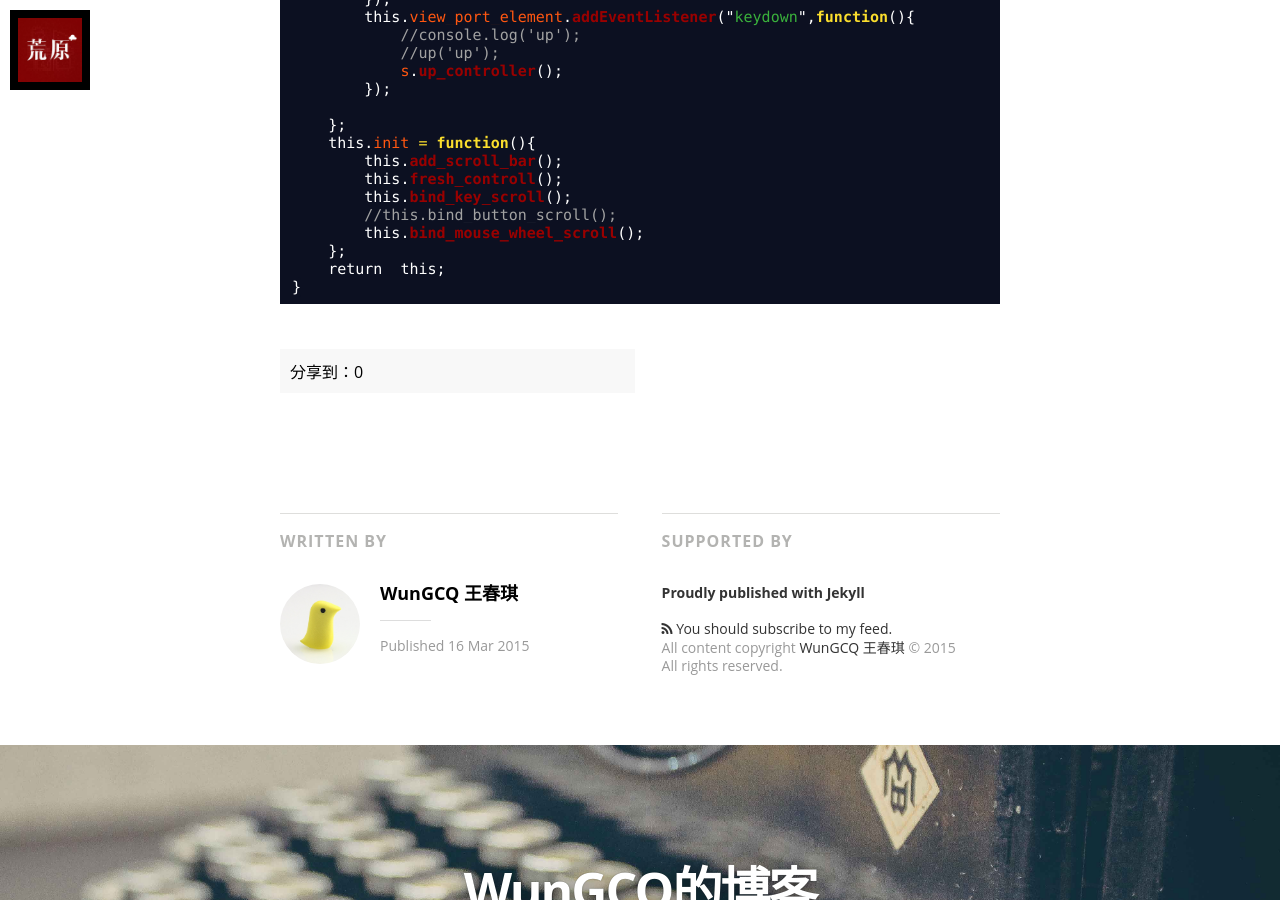
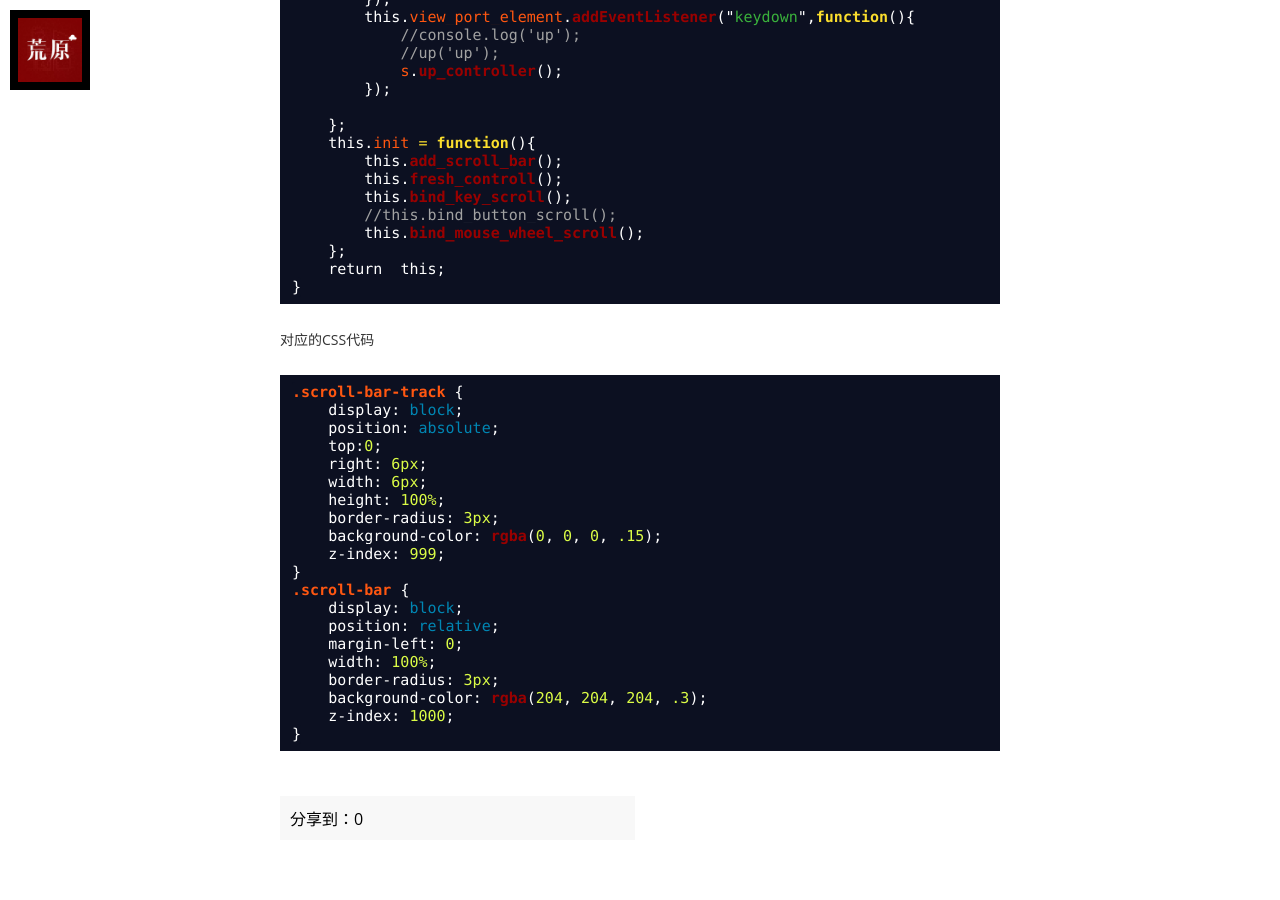
Before and after one commit to wcqblog/wcqblog.github.io, a Jekyll site: the page built from _posts/2015-3-16-scroll-bar.markdown, in a window 1280 px wide and 900 px high, scrolled down 4848 px. Built offline with Jekyll 4.4.1, drawn with Linux system fonts in a browser that asks for light colours; nearby versions of some CDN libraries; some web fonts are replaced; Markdown is read by kramdown in place of the engine named in the settings; comment, search, counter and statistics services are not loaded.

Commit message:
Update 2015-3-16-scroll-bar.markdown

````diff
--- a/_posts/2015-3-16-scroll-bar.markdown
+++ b/_posts/2015-3-16-scroll-bar.markdown
@@ -236,3 +236,28 @@ function scrollbar(){
     return  this;
 }
 ```
+
+对应的CSS代码
+
+```css
+.scroll-bar-track {
+    display: block;
+    position: absolute;
+    top:0;
+    right: 6px;
+    width: 6px;
+    height: 100%;
+    border-radius: 3px;
+    background-color: rgba(0, 0, 0, .15);
+    z-index: 999;
+}
+.scroll-bar {
+    display: block;
+    position: relative;
+    margin-left: 0;
+    width: 100%;
+    border-radius: 3px;
+    background-color: rgba(204, 204, 204, .3);
+    z-index: 1000;
+}
+```
````
